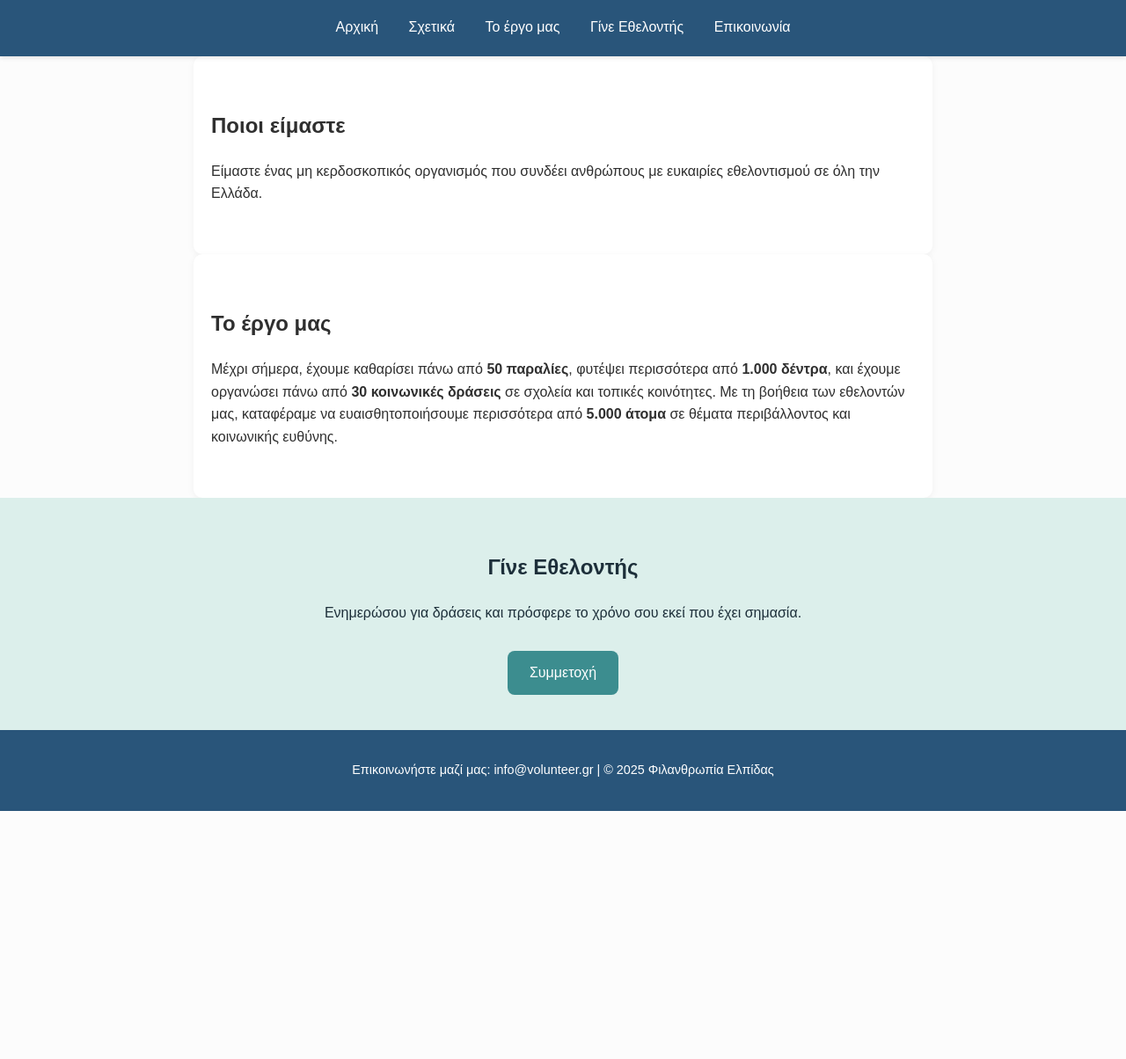
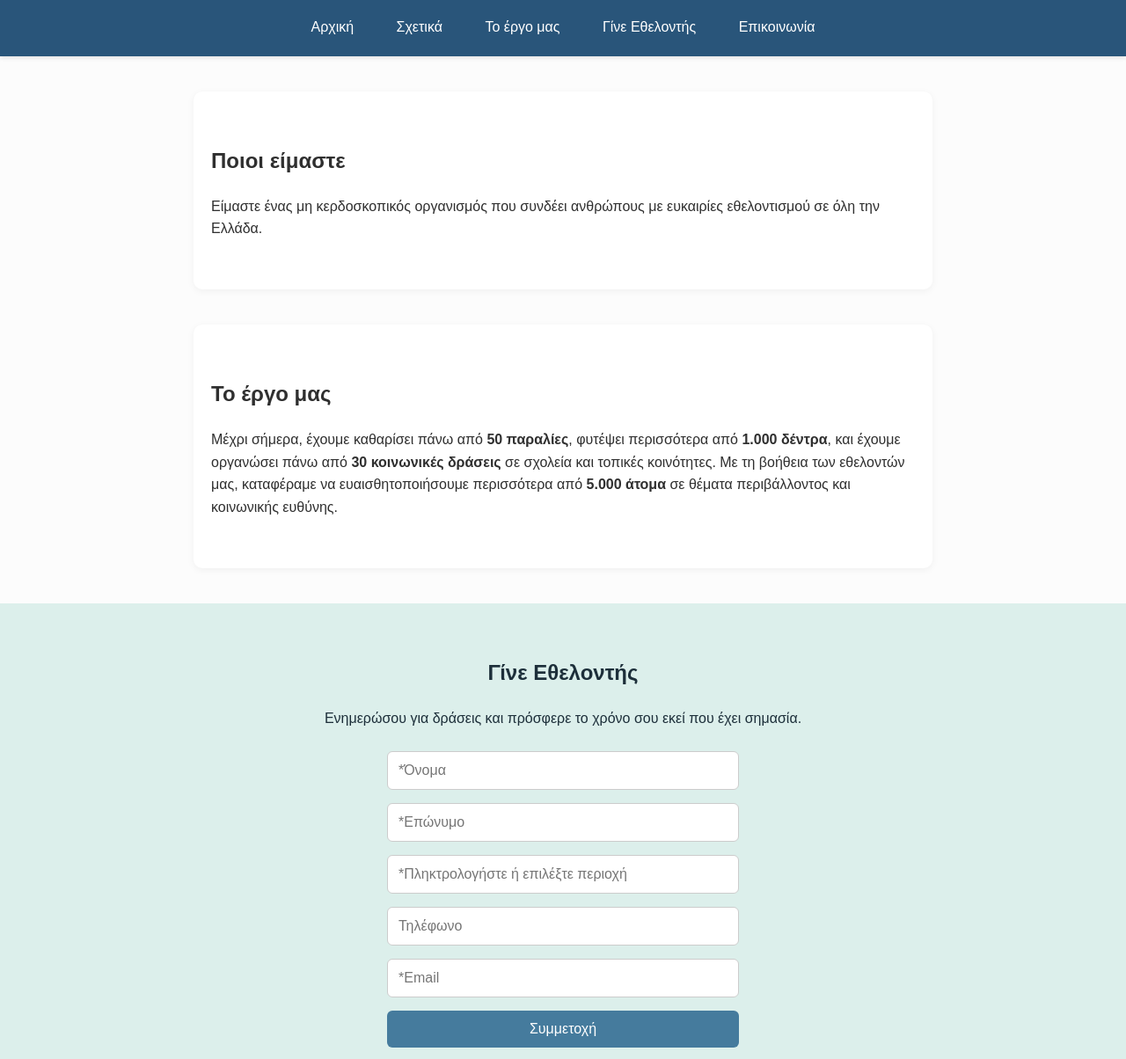
Before and after one commit to GRealist/Web, a plain HTML site: page main.html in a window 1280 px wide. Shown: the part 96-1300 px from the top of the page at 88% size. Before the commit the page ends 1018 px from the top, so only its background shows below. Drawn offline with Linux system fonts and the light colour scheme.

Commit message:
Changes to be committed: 	modified:   main.html 	modified:   som.css

```diff
--- a/main.html
+++ b/main.html
@@ -3,10 +3,11 @@
 <head>
   <meta charset="UTF-8">
   <meta name="viewport" content="width=device-width, initial-scale=1.0"/>
-  <title>ΕΘελεντικος Οργανισμός Νεολέας</title>
+  <title>Εθελοντικός Οργανισμός Νεολέας</title>
   <link rel="stylesheet" href="som.css">
 </head>
 <body>
+
   <header>
     <h1>Εθελοντικός Οργανισμός Νεολέας</h1>
     <nav>
@@ -39,7 +40,27 @@
     <p>
       Ενημερώσου για δράσεις και πρόσφερε το χρόνο σου εκεί που έχει σημασία.
     </p>
-        <a href="#">Συμμετοχή</a>
+
+    <form class="volunteer-form" action="#" method="post">
+      <input type="text" name="firstName" placeholder="*Όνομα" required pattern="^[Α-Ωα-ωΆ-Ώά-ώ\s\-]+$">
+      <input type="text" name="lastName" placeholder="*Επώνυμο" required pattern="^[Α-Ωα-ωΆ-Ώά-ώ\s\-]+$">
+
+      <input list="locations" name="location" id="location" required placeholder="*Πληκτρολογήστε ή επιλέξτε περιοχή">
+
+      <datalist id="locations">
+      <option value="Αθήνα">
+      <option value="Θεσσαλονίκη">
+      <option value="Πάτρα">
+      <option value="Ηράκλειο">
+      <option value="Λάρισα">
+      </datalist>
+
+      <input type="text" id="otherLocation" name="location" placeholder="Πληκτρολογήστε Περιοχή" style="display: none; margin-top: 10px;">
+
+      <input type="tel" name="phone" placeholder="Τηλέφωνο" pattern="^\d{10}$">
+      <input type="email" name="email" placeholder="*Email" required>
+      <button type="submit">Συμμετοχή</button>
+    </form>
   </div>
 
   <footer id="contact">
@@ -47,6 +68,5 @@
       Επικοινωνήστε μαζί μας: info@volunteer.gr | © 2025 Φιλανθρωπία Ελπίδας
     </p>
   </footer>
-
 </body>
 </html>
--- a/som.css
+++ b/som.css
@@ -1,3 +1,11 @@
+body {
+    margin: 0;
+    font-family: Arial, sans-serif;
+    line-height: 1.6;
+    background: #fcfcfc;
+    color: #2f2f2f;
+  }
+
 header {
     position: sticky;
     top: 0;
@@ -9,45 +17,72 @@ header {
     box-shadow: 0 2px 5px rgba(0,0,0,0.1);
 }
 
-body {
-    margin: 0;
-    font-family: Arial, sans-serif;
-    line-height: 1.6;
-    background: #fcfcfc;
-    color: #2f2f2f;
-  }
-
-header {
-    background: #29557a; /* Deep Aegean blue */
-    color: white;
-    padding: 20px 0;
-    text-align: center;
+nav {
+    margin-top: 10px;
 }
 
 nav a {
-    margin: 0 15px;
+    margin: 0 12px;
     color: white;
     text-decoration: none;
+    font-weight: 500;
+    padding: 6px 10px;
+    transition: background 0.2s ease;
+}
+
+nav a:hover {
+    background: rgba(255, 255, 255, 0.2);
+    border-radius: 5px;
 }
 
 .section, .accomplish {
     padding: 40px 20px;
     max-width: 800px;
-    margin: auto;
+    margin: 40px auto;
     background: #ffffff;
     border-radius: 10px;
     box-shadow: 0 2px 8px rgba(0, 0, 0, 0.05);
 }
 
 .helpers {
-    background: #dcefeb; /* Soft greenish-blue (nature, peace) */
+    background: #dcefeb;
     color: #1d2f3a;
     text-align: center;
     padding: 40px 20px;
 }
 
+.volunteer-form {
+    display: flex;
+    flex-direction: column;
+    gap: 15px;
+    max-width: 400px;
+    margin: 25px auto 0;
+}
+
+.volunteer-form input,
+.volunteer-form button {
+    padding: 12px;
+    font-size: 1em;
+    border-radius: 6px;
+    border: 1px solid #ccc;
+    width: 100%;
+    box-sizing: border-box;
+}
+
+.volunteer-form button {
+    background-color: #457b9d;
+    color: white;
+    border: none;
+    cursor: pointer;
+    transition: background 0.3s ease;
+}
+
+.volunteer-form button:hover {
+    background-color: #1d3557;
+}
+
 .helpers a {
-    background: #3c8d8f; /* Teal accent (friendly) */
+    background: #3c8d8f;
     color: white;
     padding: 12px 25px;
     text-decoration: none;
```
Lines whose indentation alone changed are shown as unchanged.
